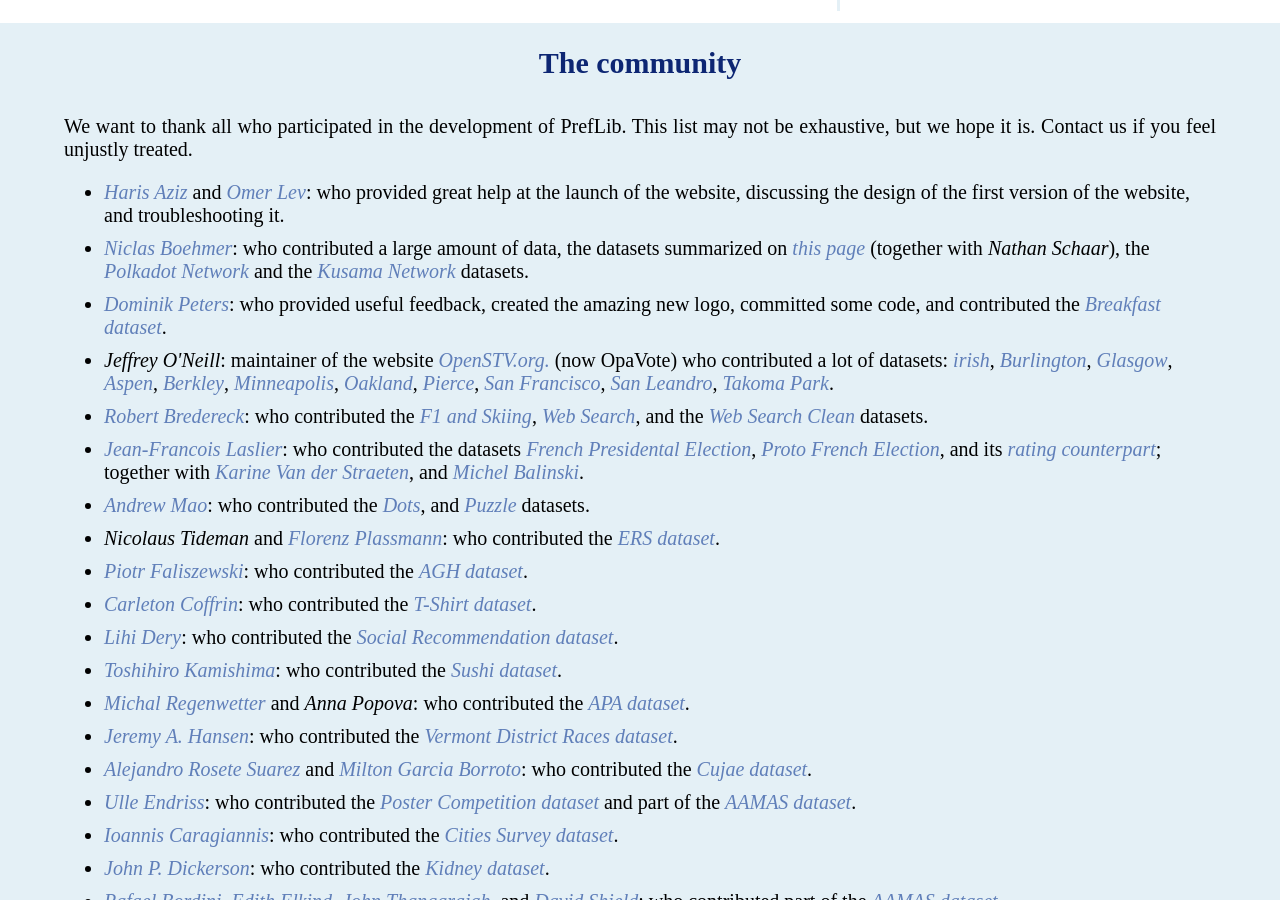
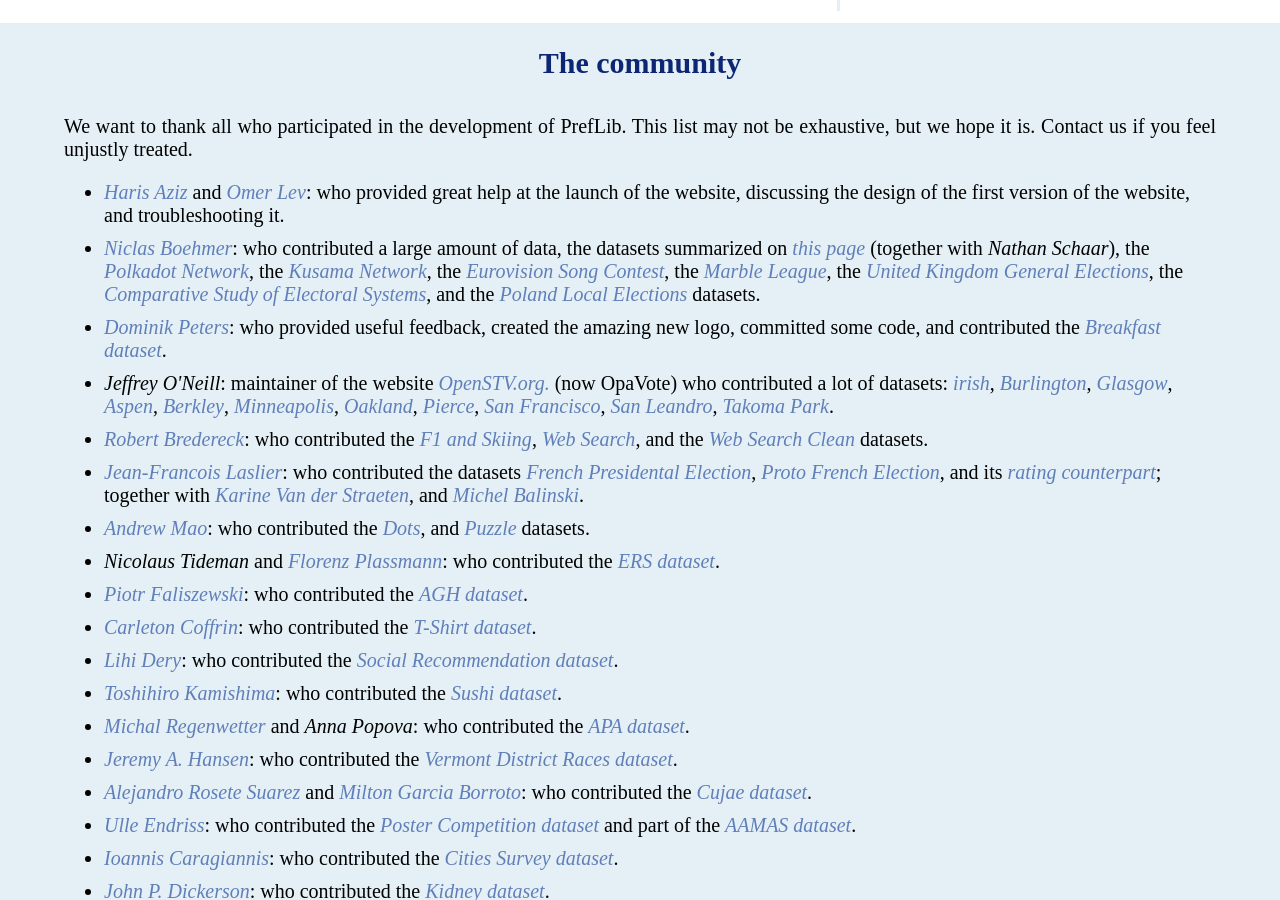
Before and after one commit to PrefLib/PrefLib-Jekyll, a Jekyll site: the page built from preflib/index.html, in a window 1280 px wide and 900 px high, scrolled down 1546 px. Built offline with Jekyll 4.4.1, drawn with Linux system fonts in a browser that asks for light colours; some web fonts are replaced.

Commit message:
Small fixes

```diff
--- a/preflib/index.html
+++ b/preflib/index.html
@@ -153,8 +153,14 @@
             <a href="https://sites.google.com/view/niclas-boehmer/home"><em>Niclas Boehmer</em></a>:
             who contributed a large amount of data, the datasets summarized on
             <a href="{{ 'boehmer-schaar' | relative_url }}">this page</a> (together with <em>Nathan Schaar</em>),
-            the <a href="{{ 'dataset/00060' | relative_url }}">Polkadot Network</a> and the
-            <a href="{{ 'dataset/00061' | relative_url }}">Kusama Network</a> datasets.
+            the <a href="{{ 'dataset/00060' | relative_url }}">Polkadot Network</a>,
+            the <a href="{{ 'dataset/00061' | relative_url }}">Kusama Network</a>,
+            the <a href="{{ 'dataset/00064' | relative_url }}">Eurovision Song Contest</a>,
+            the <a href="{{ 'dataset/00065' | relative_url }}">Marble League</a>,
+            the <a href="{{ 'dataset/00066' | relative_url }}">United Kingdom General Elections</a>,
+            the <a href="{{ 'dataset/00067' | relative_url }}">Comparative Study of Electoral Systems</a>,
+            and the <a href="{{ 'dataset/00068' | relative_url }}">Poland Local Elections</a>
+            datasets.
         </li>
         <li>
             <a href="https://dominik-peters.de/"><em>Dominik Peters</em></a>: who provided useful feedback, created the
```
Also changed, not shown: preflib/_data/datasets.yml (+71 -69 lines).
